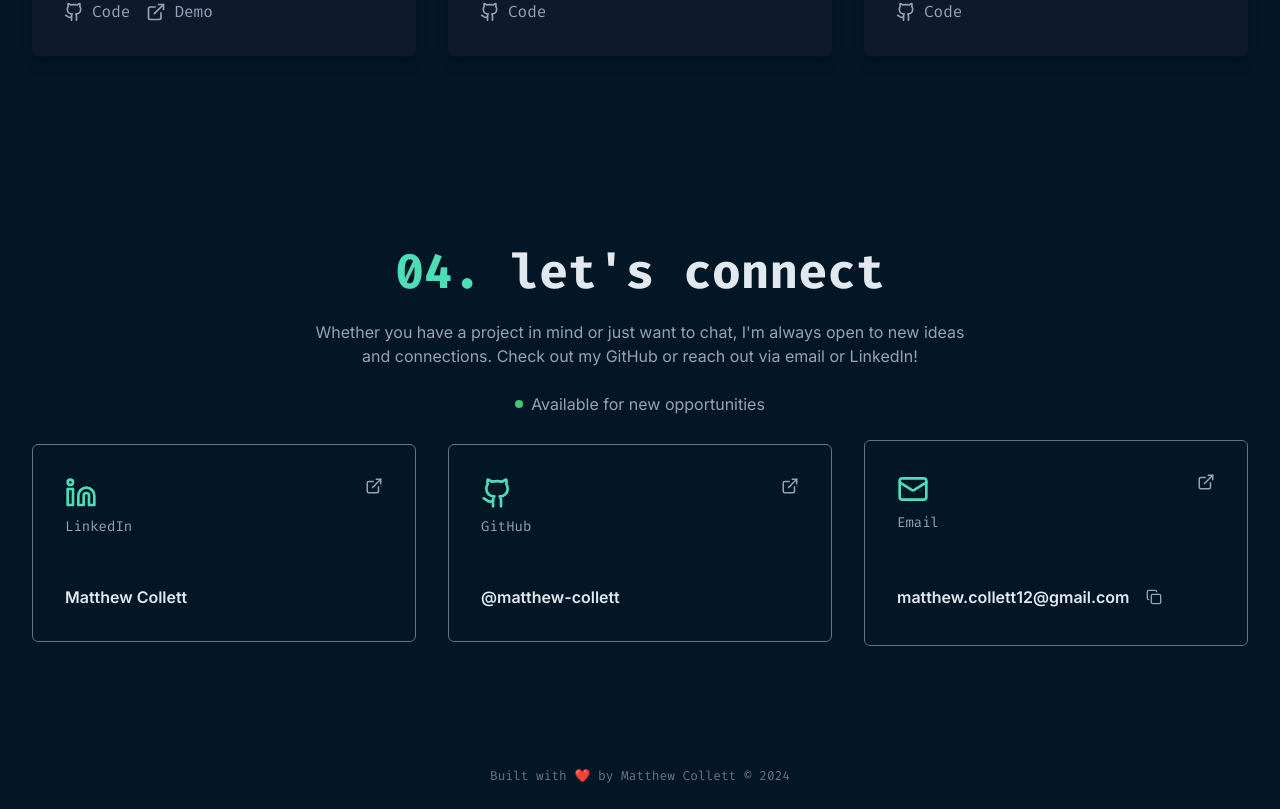
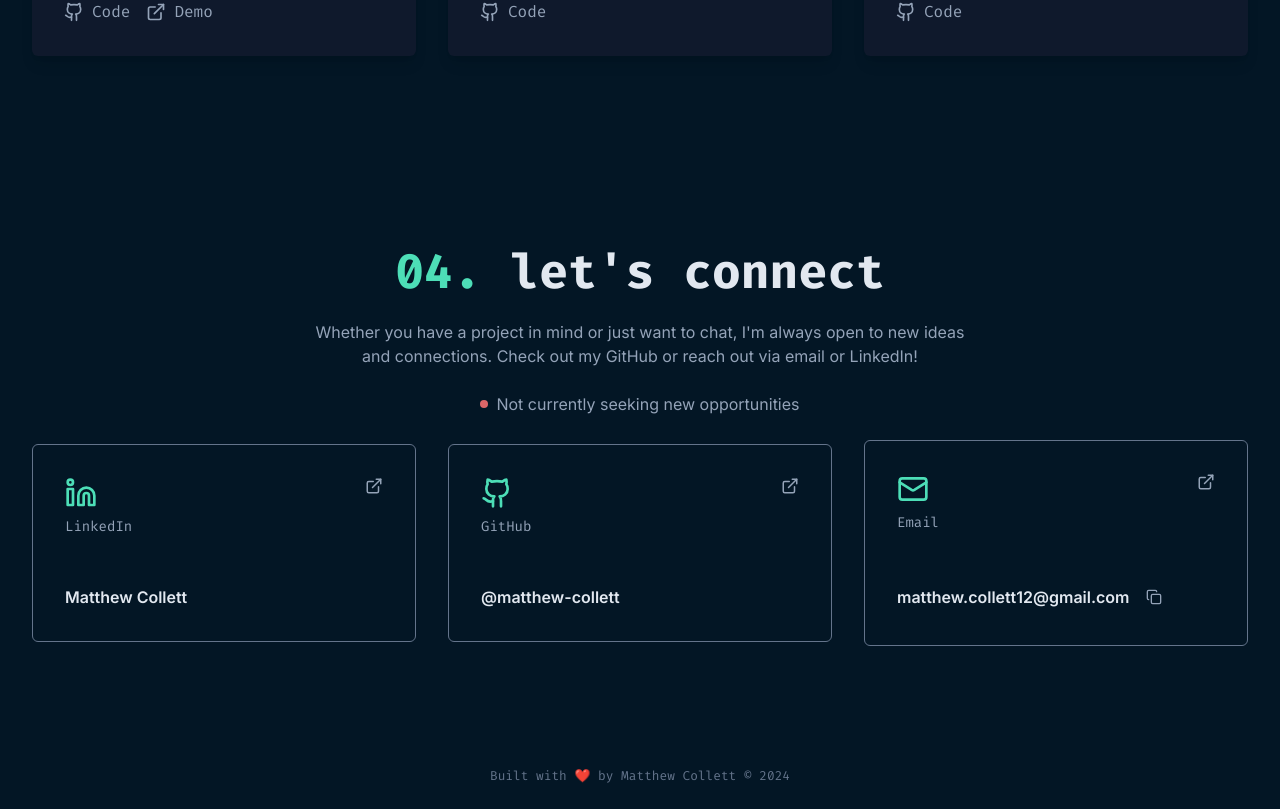
Before and after one commit to matthew-collett/matthewcollett.ca, a React (Vite) app: page / in a window 1280 px wide. Shown: the part 3417-4226 px from the top of the page. Built offline with nearby package versions, Linux system fonts and the light colour scheme.

Commit message:
feat: Employment updates

```diff
--- a/src/views/Contact/Contact.jsx
+++ b/src/views/Contact/Contact.jsx
@@ -1,5 +1,6 @@
 import Heading from '@components/Heading'
 import { motion } from 'framer-motion'
+import EmploymentStatus from './EmploymentStatus.jsx'
 import SocialCard from './SocialCard.jsx'
 import socials from './socials.js'
 
@@ -18,10 +19,7 @@ const Contact = () => (
         Whether you have a project in mind or just want to chat, I&apos;m always open to new ideas
         and connections. Check out my GitHub or reach out via email or LinkedIn!
       </p>
-      <div className="flex items-center gap-2 text-slate-400">
-        <div className="w-2 h-2 rounded-full bg-green-400 animate-pulse" />
-        Available for new opportunities
-      </div>
+      <EmploymentStatus employed />
       <motion.div
         className="grid max-lg:grid-cols-1 grid-cols-3 w-full h-full place-items-center gap-8"
         initial={{ y: 50, opacity: 0 }}
--- /dev/null
+++ b/src/views/Contact/EmploymentStatus.jsx
@@ -0,0 +1,10 @@
+const EmploymentStatus = ({ employed }) => (
+  <div className="flex items-center gap-2 text-slate-400">
+    <div
+      className={`w-2 h-2 rounded-full ${employed ? 'bg-red-400' : 'bg-green-400'} animate-pulse`}
+    />
+    {employed ? 'Not currently seeking new opportunities' : 'Available for new opportunities'}
+  </div>
+)
+
+export default EmploymentStatus
```
